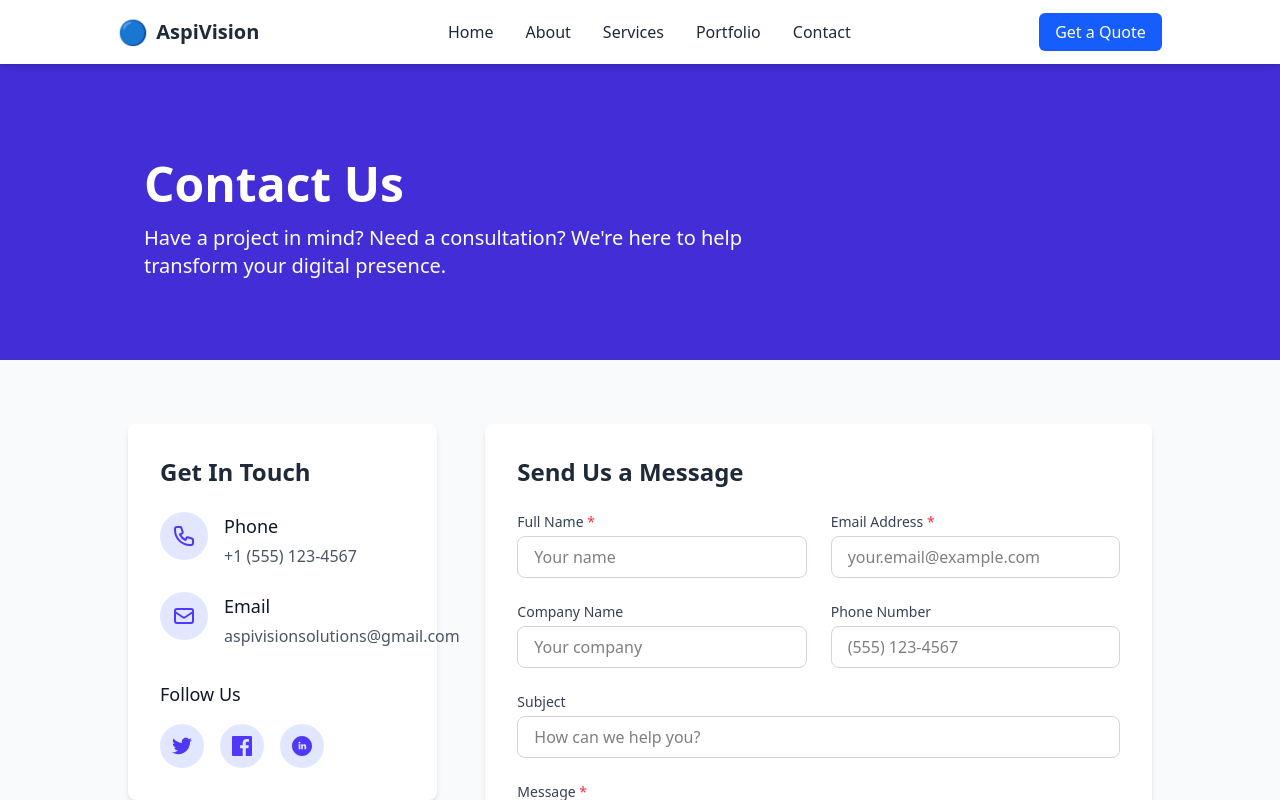
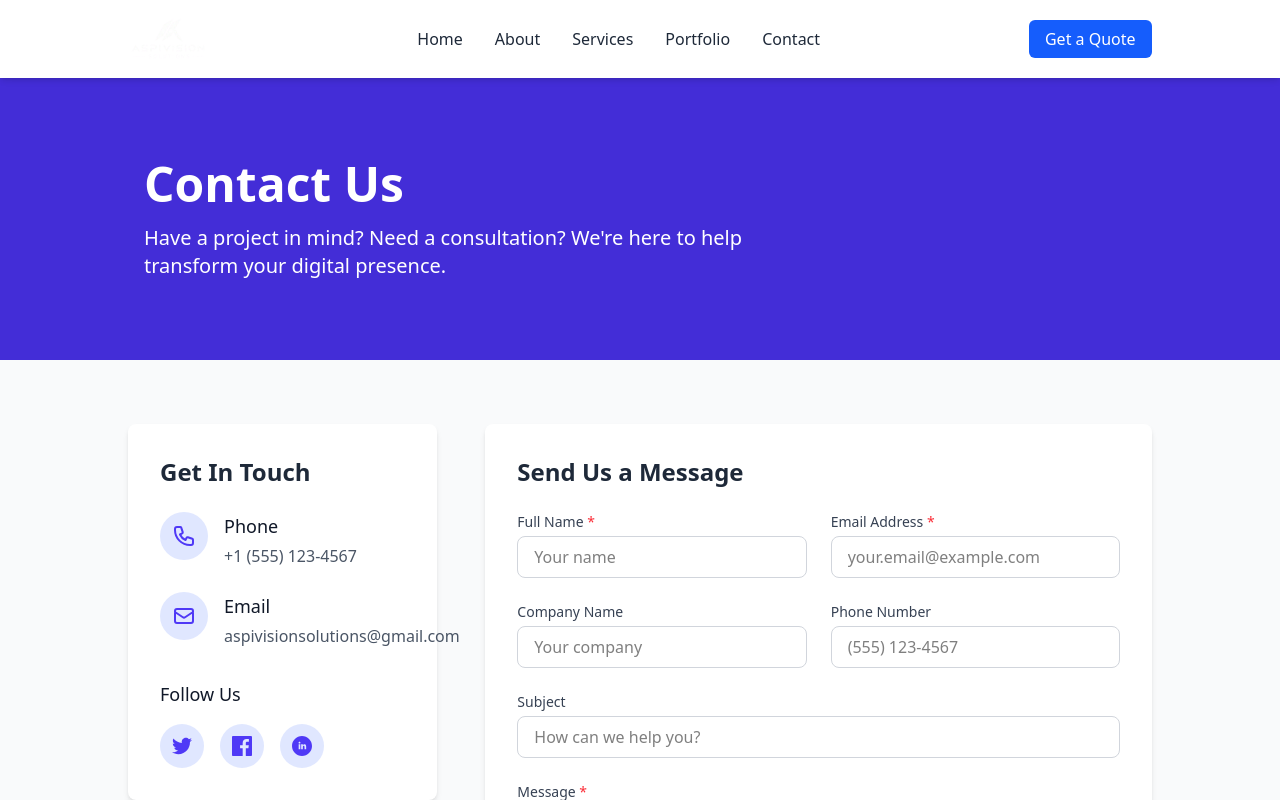
Before and after one commit to aspivisionsolutions/AspiVision, a React (Vite) app: page /contact in a window 1280 px wide. Shown: the top 800 px of the page. Built offline with nearby package versions, Linux system fonts and the light colour scheme.

Commit message:
Logo added

```diff
--- a/src/components/Navbar.jsx
+++ b/src/components/Navbar.jsx
@@ -1,5 +1,7 @@
 import React, { useState, useEffect } from 'react';
 import { Link, useLocation } from 'react-router-dom';
+import Logo from '../assets/Logo.png'
+import WhiteLogo from '../assets/whiteLogo.png'
 
 const Navbar = () => {
   const [isOpen, setIsOpen] = useState(false);
@@ -46,10 +48,7 @@ const Navbar = () => {
           {/* Logo */}
           <div className="flex items-center">
             <Link to="/" className="flex items-center">
-              <span className="text-2xl font-bold mr-2">
-                {isHomePage && !isScrolled ? '⚪️' : '🔵'}
-              </span>
-              <span className="font-bold text-xl">AspiVision</span>
+              <img src={isScrolled ? Logo : WhiteLogo} alt="Logo" className="w-20" />
             </Link>
           </div>
 
```
Also changed, not shown: src/assets/Logo.png (added), src/assets/whiteLogo.png (added).
